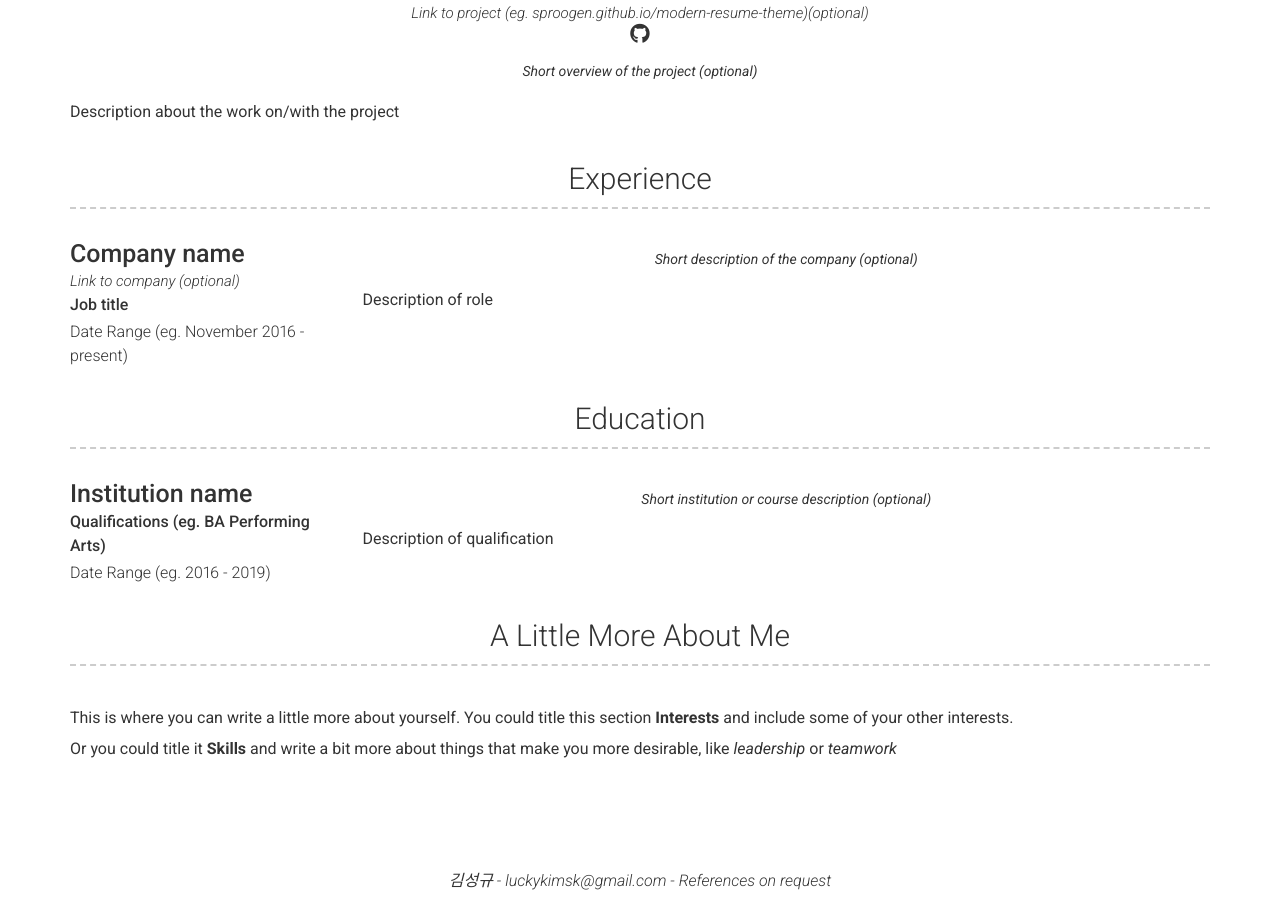
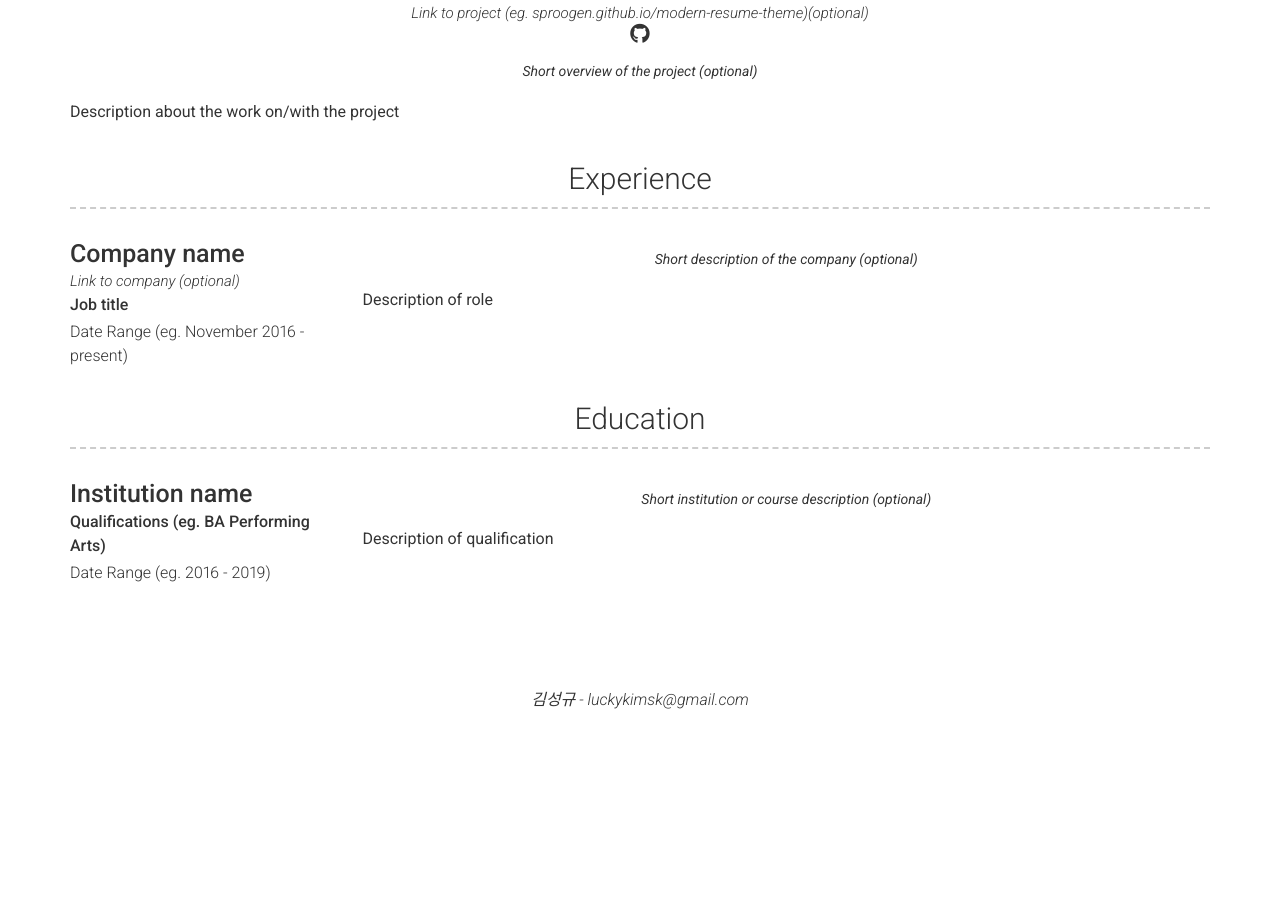
Before and after one commit to KimSeongGyu1/KimSeongGyu1.github.io, a Jekyll site: the page built from index.md, in a window 1280 px wide and 900 px high, scrolled down 636 px. Built offline with Jekyll 4.4.1, drawn with Linux system fonts in a browser that asks for light colours; nearby versions of some CDN libraries; after the commit the page ends 1355 px from its top, so only the background shows below that; part of the change alters nothing that is shown; some of the changed text lies outside the part shown.

Commit message:
기본 정보 입력

```diff
--- a/_config.yml
+++ b/_config.yml
@@ -14,10 +14,6 @@ darkmode: false
 github_username:  KimSeongGyu1
 
 # Additional icon links
-additional_links:
-- title: Link name
-  icon: Font Awesome brand icon name (eg. fa-twitter) (https://fontawesome.com/icons?d=gallery&s=brands&m=free)
-  url: Link url (eg. https://google.com)
 # - title: another link
 #   icon: font awesome brand icon name (eg. fa-twitter) (https://fontawesome.com/icons?d=gallery&s=brands&m=free)
 #   url: Link url (eg. https://google.com)
@@ -32,7 +28,7 @@ additional_links:
 # about_title: About Me (Use this to override about section title)
 about_profile_image: Directory of profile image (eg. images/profile.jpg)
 about_content: | # this will include new lines to allow paragraphs
-  이곳에 소개 작성
+  Java 벡엔드 개발자입니다. 우아한 테크코스를 시작으로 개발자의 길을 시작했습니다.
 
 # Projects Section
 # projects_title: Projects #(Use this to override about projects section title)
@@ -45,13 +41,13 @@ about_content: | # this will include new lines to allow paragraphs
 
 # More Section
 # more_title: A Little More About Me #(Use this to override about more section title)
-more_content: | # this will include new lines to allow paragraphs
-  This is where you can write a little more about yourself. You could title this section **Interests** and include some of your other interests.
-
-  Or you could title it **Skills** and write a bit more about things that make you more desirable, like *leadership* or *teamwork*
+#more_content: | # this will include new lines to allow paragraphs
+#  This is where you can write a little more about yourself. You could title this section **Interests** and include some of your other interests.
+#
+#  Or you could title it **Skills** and write a bit more about things that make you more desirable, like *leadership* or *teamwork*
 
 # Footer
-footer_show_references: true
+footer_show_references: false
 
 # Build settings
 # theme: modern-resume-theme (Use this is you are hosting your resume yourself)
```
